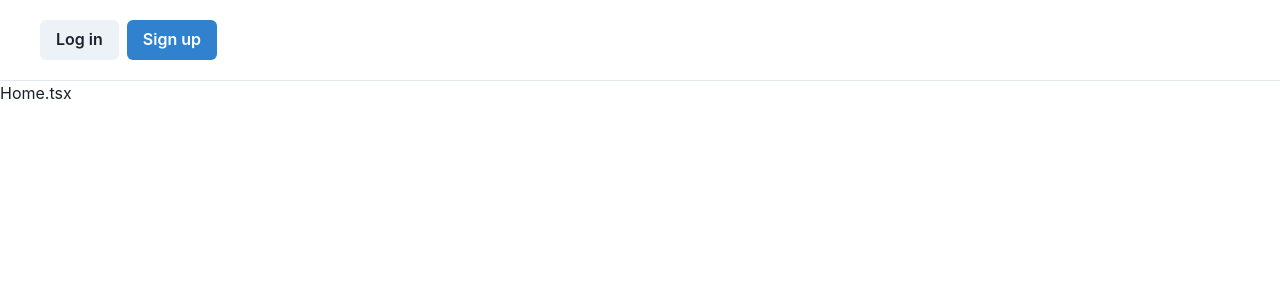
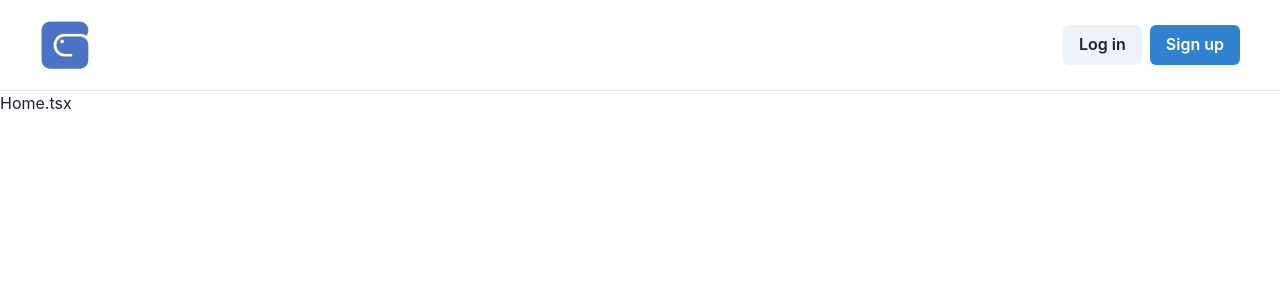
Before and after one commit to gnuboard/junanjunan, a React (Create React App) app: page / in a window 1280 px wide. Shown: the top 300 px of the page. Built offline with nearby package versions, Linux system fonts and the light colour scheme.

Commit message:
[add] direction home url logo

```diff
--- a/src/components/Root.tsx
+++ b/src/components/Root.tsx
@@ -1,5 +1,5 @@
 import { Box, Button, HStack } from "@chakra-ui/react";
-import { Outlet } from "react-router-dom";
+import { Link, Outlet } from "react-router-dom";
 
 export default function Root() {
   return (
@@ -10,6 +10,12 @@ export default function Root() {
         px={10}
         borderBottomWidth={1}
       >
+        <Link to={"/"}>
+          <img
+            src={`${process.env.PUBLIC_URL}/g6_logo.png`} alt="logo"
+            style={{ width: "50px", height: "50px" }}
+          />
+        </Link>
         <HStack spacing={2}>
           <Button>Log in</Button>
           <Button colorScheme={"blue"}>Sign up</Button>
```
Also changed, not shown: public/g6_logo.png (added).
